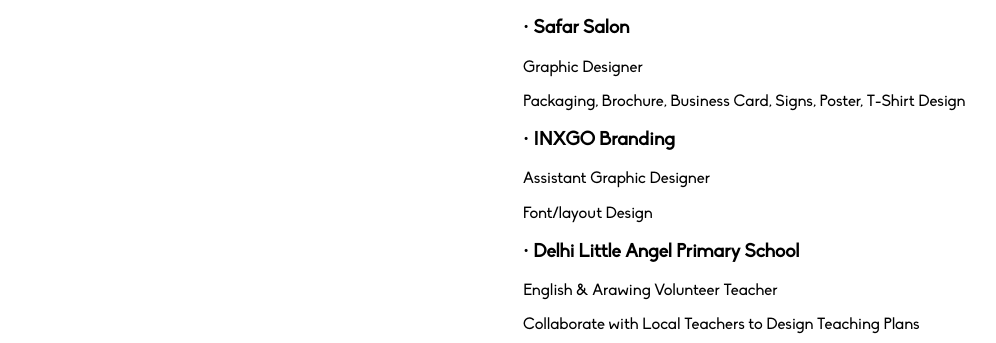
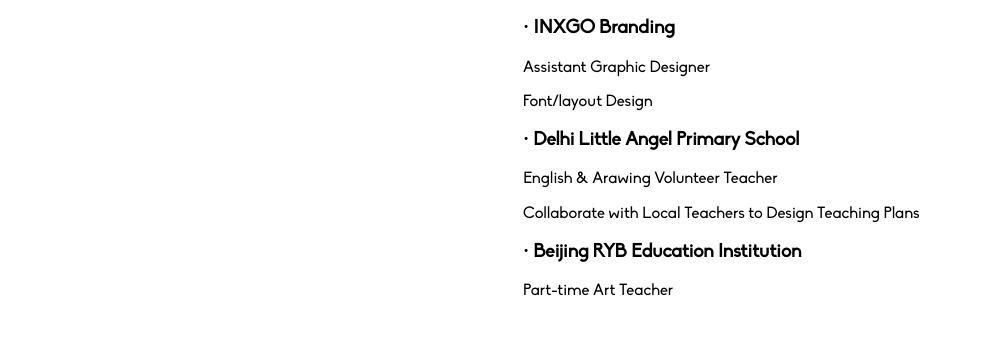
Before and after one commit to takasugimeng/My-Website, a plain HTML site: page cv.html in a window 1280 px wide. Shown: the part 737-1080 px from the top of the page, without its empty margins (34-1030 px from the left). Drawn offline with Linux system fonts and the light colour scheme.

Commit message:
Update cv.html

```diff
--- a/cv.html
+++ b/cv.html
@@ -60,9 +60,6 @@
 
 <div class="pv2">
       <h1>EXPERIENCE</h1>
-      <h3>· Safar Salon</h3>
-      <p>Graphic Designer</p>
-      <p>Packaging, Brochure, Business Card, Signs, Poster, T-Shirt Design</p>
 
       <h3>· INXGO Branding</h3>
       <p>Assistant Graphic Designer</p>
```
